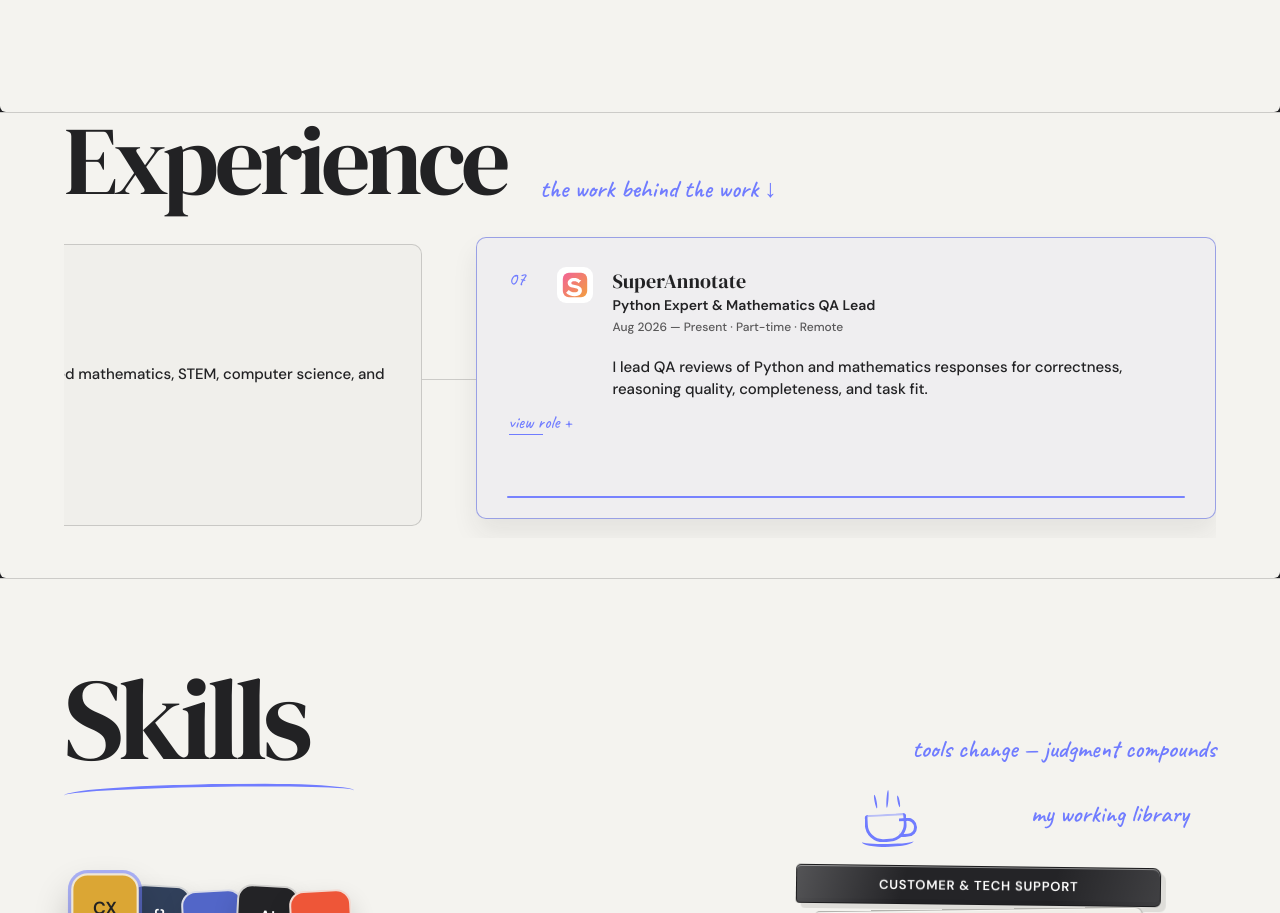
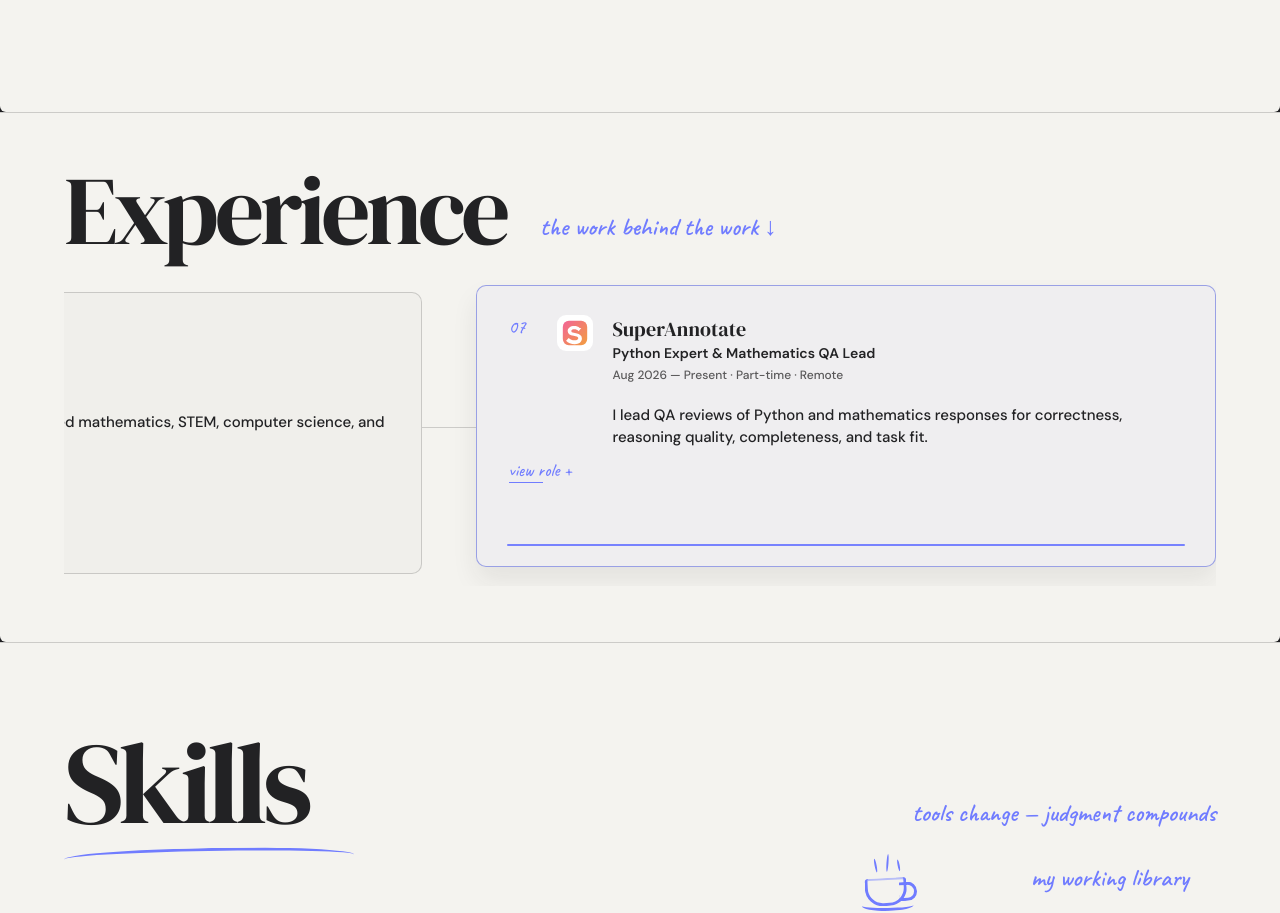
Before and after one commit to isharik/Portfolio, a React (Vite) app in the folder marginalia-redesign/: page / in a window 1280 px wide. Shown: the part 2250-3163 px from the top of the page. Built offline with nearby package versions, Linux system fonts and the light colour scheme.

Commit message:
Add breathing room to experience section

```diff
--- a/marginalia-redesign/src/styles.css
+++ b/marginalia-redesign/src/styles.css
@@ -226,10 +226,10 @@ h2 { font-size: clamp(74px, 9vw, 132px); line-height: .85; margin-bottom: 28px;
 
 /* experience — wheel-controlled horizontal journey; native scrolling resumes at either end */
 .experience-sheet { min-height: 0; padding: 0; }
-.experience-pin { position: relative; display: grid; grid-template-rows: auto 306px; overflow: hidden; padding: 34px 5% 40px; }
+.experience-pin { position: relative; display: grid; grid-template-rows: auto 306px; overflow: hidden; padding: 56px 5% 56px; }
 .experience-pin.has-expanded { grid-template-rows: auto 500px; }
-.experience-heading { position: relative; z-index: 2; display: flex; align-items: end; gap: 34px; margin: -16px 0 18px; }
-.experience-heading h2 { margin-bottom: 0; font-size: clamp(68px,7.6vw,110px); transform: translateY(-12px); }
+.experience-heading { position: relative; z-index: 2; display: flex; align-items: end; gap: 34px; margin: 0 0 28px; }
+.experience-heading h2 { margin-bottom: 0; font-size: clamp(68px,7.6vw,110px); transform: none; }
 .experience-heading .ink-underline { display: none; }
 .experience-heading .scribble { margin-bottom: 12px; }
 .experience-map-viewport { position: relative; display: flex; align-items: center; min-width: 0; overflow: hidden; padding: 10px 0; }
```
